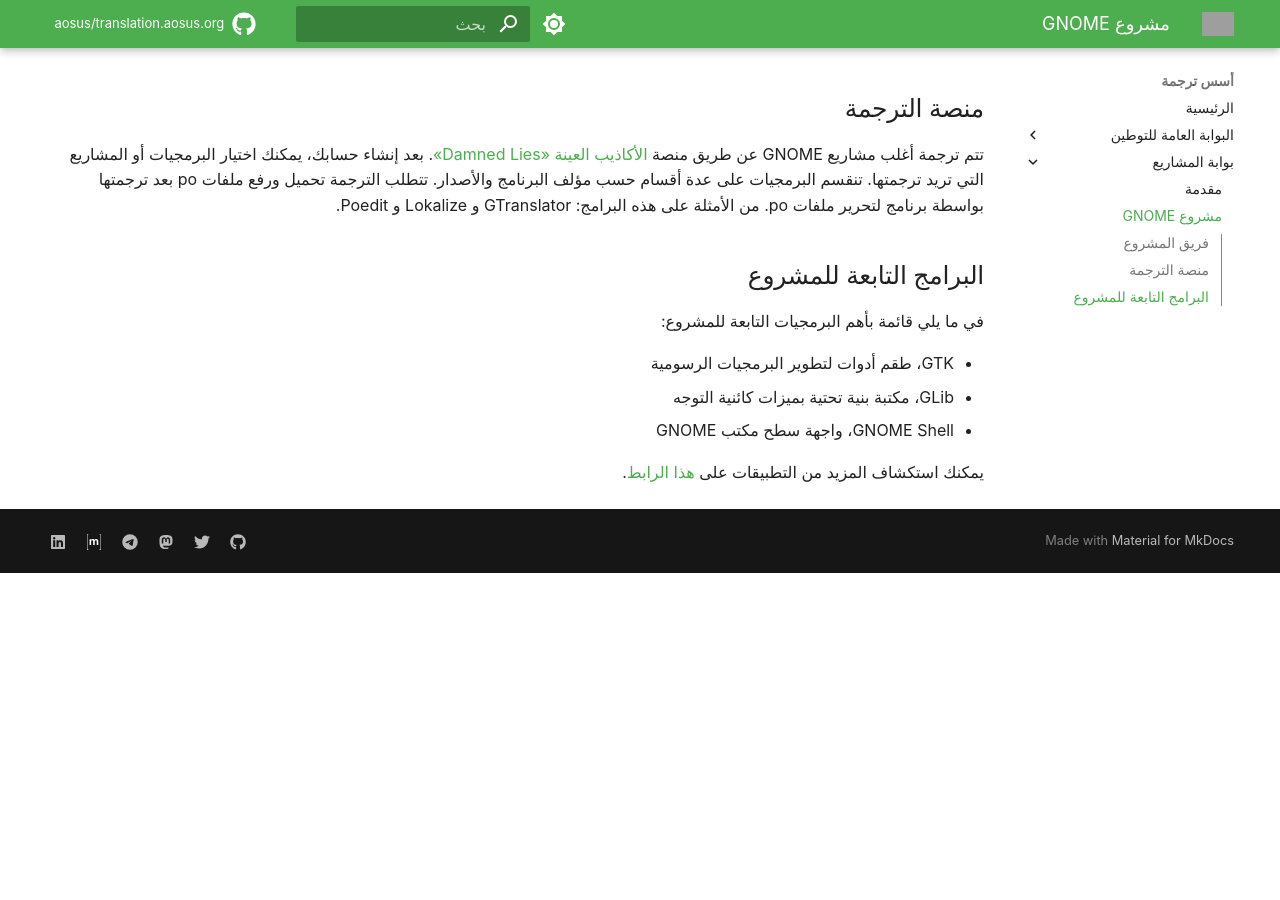
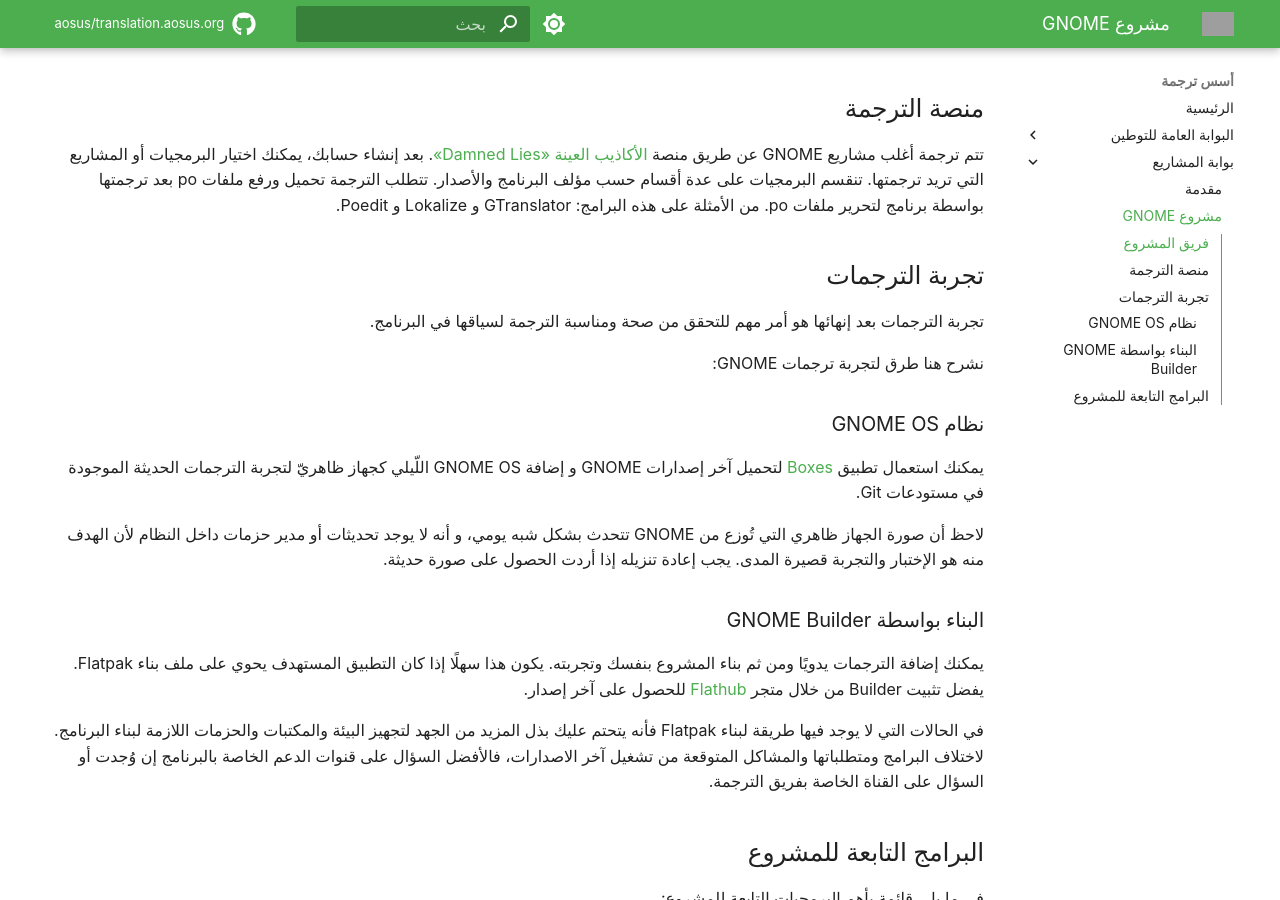
Before and after one commit to aosus/translation.aosus.org, an MkDocs documentation site: the page built from source/projects/gnome.md, in a window 1280 px wide and 900 px high, scrolled down 442 px. Built offline with MkDocs 1.6.1 and Material for MkDocs 9.7.7, drawn with Linux system fonts in a browser that asks for light colours; some web fonts are replaced; comment, search, counter and statistics services are not loaded; before the commit the page ends 1015 px from its top, so only the background shows below that; grey boxes are pictures that could not be loaded.

Commit message:
Yet another iteration
Added some GNOME testing info

```diff
--- a/source/projects/gnome.md
+++ b/source/projects/gnome.md
@@ -13,6 +13,21 @@
 ## منصة الترجمة
 تتم ترجمة أغلب مشاريع GNOME عن طريق منصة [الأكاذيب العينة «Damned Lies»](https://l10n.gnome.org/teams/ar/). بعد إنشاء حسابك، يمكنك اختيار البرمجيات أو المشاريع التي تريد ترجمتها. تنقسم البرمجيات على عدة أقسام حسب مؤلف البرنامج والأصدار. تتطلب الترجمة تحميل ورفع ملفات po بعد ترجمتها بواسطة برنامج لتحرير ملفات po. من الأمثلة على هذه البرامج: GTranslator و Lokalize و Poedit.
 
+## تجربة الترجمات
+تجربة الترجمات بعد إنهائها هو أمر مهم للتحقق من صحة ومناسبة الترجمة لسياقها في البرنامج.
+
+نشرح هنا طرق لتجربة ترجمات GNOME:
+
+### نظام GNOME OS
+يمكنك استعمال تطبيق [Boxes](https://flathub.org/apps/org.gnome.Boxes) لتحميل آخر إصدارات GNOME و إضافة GNOME OS اللّيلي كجهاز ظاهريّ لتجربة الترجمات الحديثة الموجودة في مستودعات Git.
+
+لاحظ أن صورة الجهاز ظاهري التي تُوزع من GNOME تتحدث بشكل شبه يومي، و أنه لا يوجد تحديثات أو مدير حزمات داخل النظام لأن الهدف منه هو الإختبار والتجربة قصيرة المدى. يجب إعادة تنزيله إذا أردت الحصول على صورة حديثة.
+
+### البناء بواسطة GNOME Builder
+يمكنك إضافة الترجمات يدويًا ومن ثم بناء المشروع بنفسك وتجربته. يكون هذا سهلًا إذا كان التطبيق المستهدف يحوي على ملف بناء Flatpak. يفضل تثبيت Builder من خلال متجر [Flathub](https://flathub.org/apps/org.gnome.Builder) للحصول على آخر إصدار.
+
+في الحالات التي لا يوجد فيها طريقة لبناء Flatpak فأنه يتحتم عليك بذل المزيد من الجهد لتجهيز البيئة والمكتبات والحزمات اللازمة لبناء البرنامج. لاختلاف البرامج ومتطلباتها والمشاكل المتوقعة من تشغيل آخر الاصدارات، فالأفضل السؤال على قنوات الدعم الخاصة بالبرنامج إن وُجدت أو السؤال على القناة الخاصة بفريق الترجمة.
+
 ## البرامج التابعة للمشروع
 في ما يلي قائمة بأهم البرمجيات التابعة للمشروع:
 
```
Also changed, not shown: source/localization/l10n.md (+20 -5 lines).
